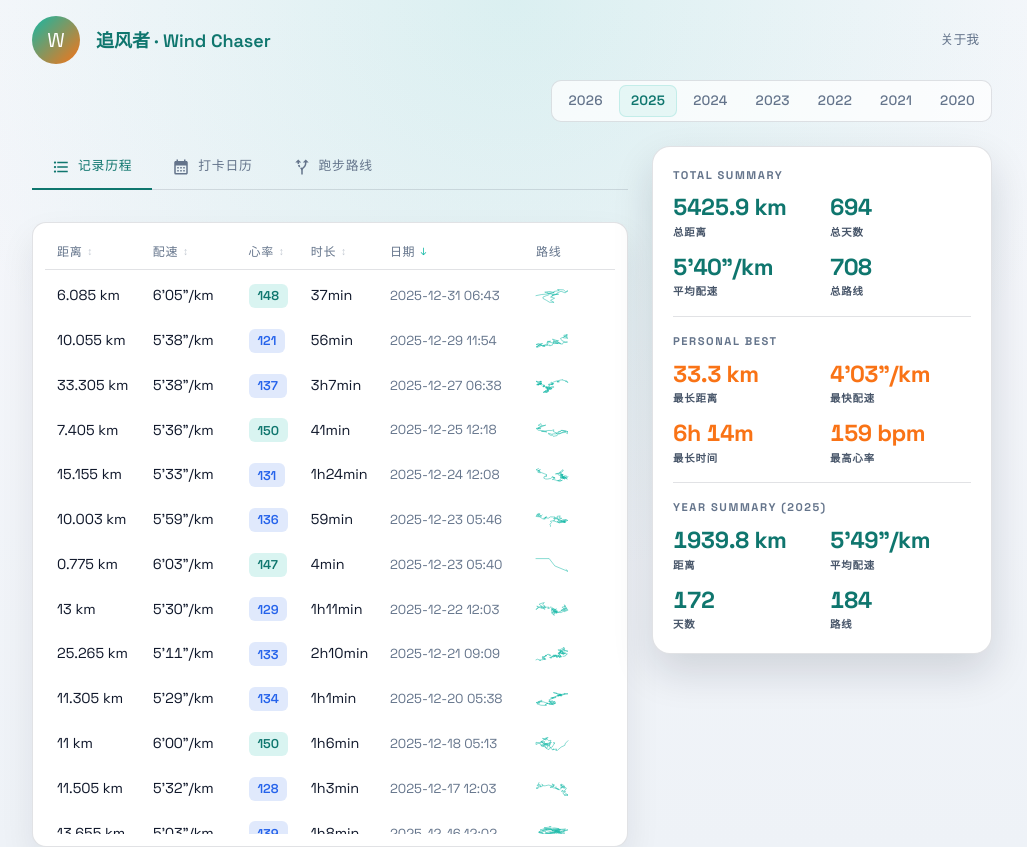
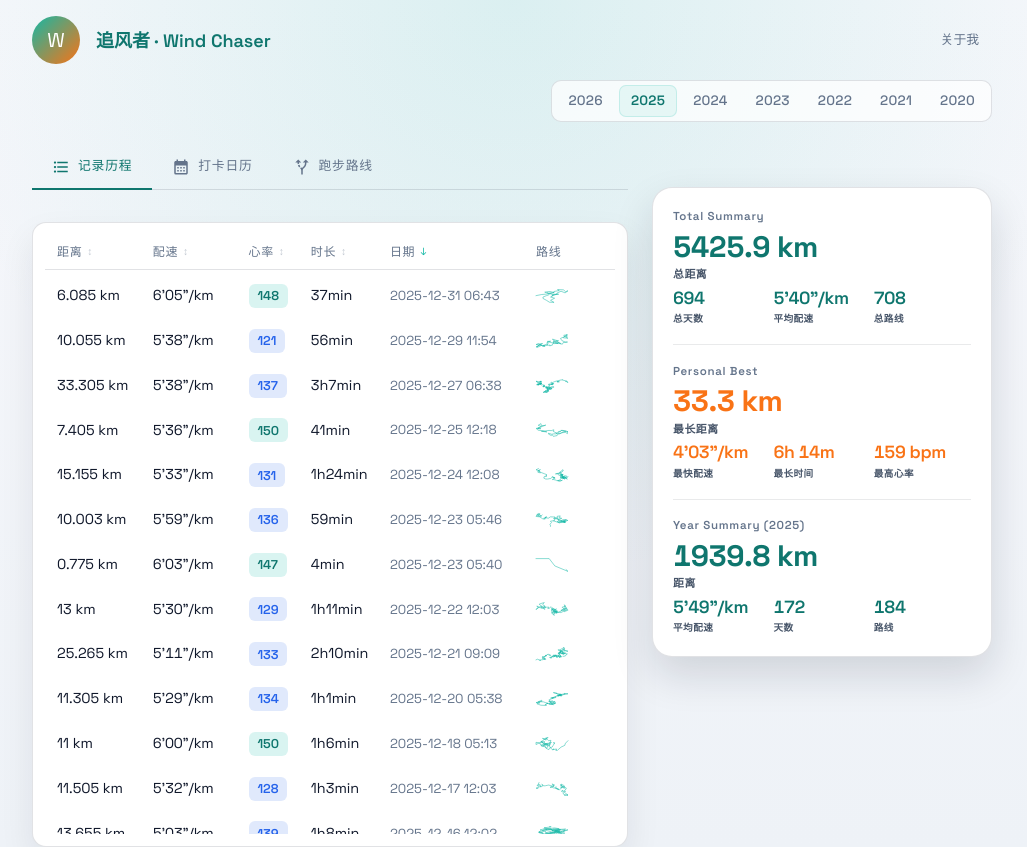
Before and after one commit to EthanALX/bio, a Next.js app in the folder frontend/: page / in a window 1280 px wide. Shown: the whole page, without its empty margins (128-1155 px from the left). Built offline with nearby package versions, Linux system fonts and the light colour scheme.

Commit message:
feat: ui

```diff
--- a/frontend/src/features/activity-dashboard/components/DashboardLayout/DashboardLayout.module.css
+++ b/frontend/src/features/activity-dashboard/components/DashboardLayout/DashboardLayout.module.css
@@ -44,6 +44,10 @@
 @media (max-width: 1200px) {
     .mainRow {
         grid-template-columns: 1fr;
+    }
+
+    .summaryColumn {
+        order: -1;
     }
 }
 
--- a/frontend/src/features/activity-dashboard/components/SummaryStats/SummaryStats.module.css
+++ b/frontend/src/features/activity-dashboard/components/SummaryStats/SummaryStats.module.css
@@ -5,23 +5,26 @@
 .card {
     display: flex;
     flex-direction: column;
-  gap: 1rem;
+    gap: 1.1rem;
     padding: 1.25rem;
+    margin-top: 0.2rem;
     background: var(--color-surface);
     border: 1px solid var(--color-border);
-  border-radius: 18px;
+    border-radius: 20px;
     box-shadow: var(--shadow-popover);
+    margin-top: 2.6rem;
 }
 
 .section {
     display: flex;
     flex-direction: column;
-  gap: 0.75rem;
+    gap: 0.4em;
 }
 
 .sectionSplit {
-  padding-top: 1rem;
-  border-top: 1px solid var(--color-border);
+    padding-top: 1.1rem;
+    border-top: 1px solid
+        color-mix(in srgb, var(--color-border) 75%, transparent);
 }
 
 .sectionHeader {
@@ -32,17 +35,38 @@
 
 .sectionTitle {
     margin: 0;
-  font-size: 0.7rem;
+    font-size: 0.72rem;
+    font-weight: 600;
+    letter-spacing: 0.06em;
+    color: var(--color-text-subtle);
+}
+
+.primaryBlock {
+    display: flex;
+    flex-direction: column;
+    gap: 0.2rem;
+}
+
+.primaryValue {
+    font-size: 1.85rem;
     font-weight: 700;
-  letter-spacing: 0.14em;
-  text-transform: uppercase;
-  color: var(--color-text-subtle);
+    color: var(--color-primary-strong);
+    line-height: 1.05;
+    font-variant-numeric: tabular-nums;
+    letter-spacing: -0.02em;
+}
+
+.primaryLabel {
+    font-size: 0.68rem;
+    font-weight: 600;
+    color: var(--color-text-muted);
+    letter-spacing: 0.05em;
 }
 
 .sectionGrid {
     display: grid;
-  grid-template-columns: repeat(2, minmax(0, 1fr));
-  gap: 0.9rem 1rem;
+    grid-template-columns: repeat(3, minmax(0, 1fr));
+    gap: 0.7rem 0.2rem;
 }
 
 .statItem {
@@ -52,8 +76,8 @@
 }
 
 .value {
-  font-size: 1.45rem;
-  font-weight: 700;
+    font-size: 1.1rem;
+    font-weight: 600;
     color: var(--color-primary-strong);
     line-height: 1.1;
     font-variant-numeric: tabular-nums;
@@ -61,14 +85,14 @@
 }
 
 .label {
-  font-size: 0.65rem;
+    font-size: 0.6rem;
     font-weight: 600;
     color: var(--color-text-muted);
-  text-transform: uppercase;
-  letter-spacing: 0.08em;
+    letter-spacing: 0.05em;
 }
 
-.section[data-variant="best"] .value {
+.section[data-variant="best"] .value,
+.section[data-variant="best"] .primaryValue {
     color: var(--color-accent);
 }
 
--- a/frontend/src/features/activity-dashboard/components/SummaryStats/SummaryStats.tsx
+++ b/frontend/src/features/activity-dashboard/components/SummaryStats/SummaryStats.tsx
@@ -14,7 +14,10 @@ export function SummaryStats({
 
   return (
     <div className={`${styles.card} ${isLoading ? styles.loading : ""}`}>
-      {sections.map((section, index) => (
+      {sections.map((section, index) => {
+        const [primary, ...rest] = section.items;
+
+        return (
           <section
             key={section.id}
             className={`${styles.section} ${index > 0 ? styles.sectionSplit : ""}`}
@@ -23,16 +26,27 @@ export function SummaryStats({
             <div className={styles.sectionHeader}>
               <h3 className={styles.sectionTitle}>{section.title}</h3>
             </div>
+
+            {primary && (
+              <div className={styles.primaryBlock}>
+                <span className={styles.primaryValue}>{primary.value}</span>
+                <span className={styles.primaryLabel}>{primary.label}</span>
+              </div>
+            )}
+
+            {rest.length > 0 && (
               <div className={styles.sectionGrid}>
-            {section.items.map((item) => (
+                {rest.map((item) => (
                   <div key={item.label} className={styles.statItem}>
                     <span className={styles.value}>{item.value}</span>
                     <span className={styles.label}>{item.label}</span>
                   </div>
                 ))}
               </div>
+            )}
           </section>
-      ))}
+        );
+      })}
     </div>
   );
 }
```
Lines whose indentation alone changed are shown as unchanged.
